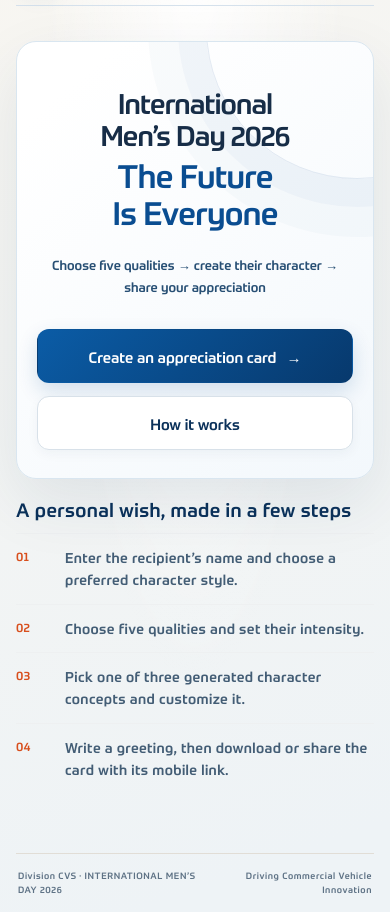
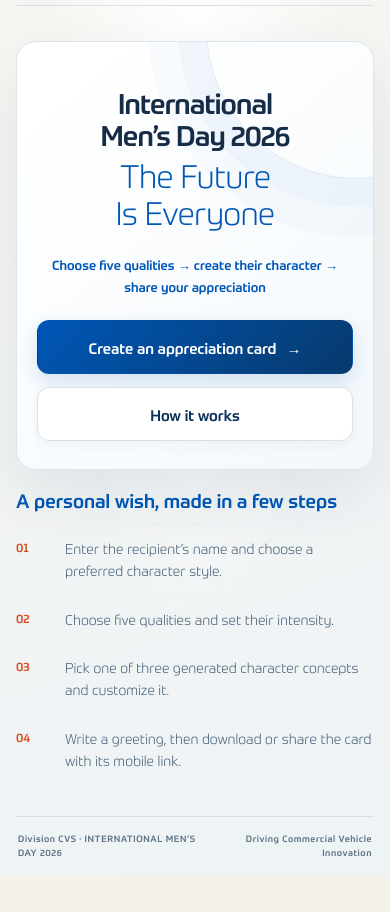
Before and after one commit to ZFCVS/mensday-2026-v22, a plain HTML site: page index.html in a window 390 px wide. Shown: the part 70-982 px from the top of the page. After the commit the page ends 945 px from the top, so only its background shows below. Drawn offline with Linux system fonts and the light colour scheme.

Commit message:
Update index.html

```diff
--- a/index.html
+++ b/index.html
@@ -1,3 +1,4 @@
+
 <!doctype html>
 <html lang="en">
 <head>
@@ -8,76 +9,476 @@
   <meta name="theme-color" content="#f4f1eb">
   <meta name="description" content="Celebrate inclusion with a personalized appreciation card for anyone, as part of International Men’s Day 2026.">
   <title>International Men’s Day 2026</title>
+
+  <!-- ZF PROMETO MEDIUM AND LIGHT -->
   <link rel="stylesheet" href="./src/brand-fonts.css">
+
   <style>
-    :root{font-family:'ZF Prometo',Arial,sans-serif;font-weight:300;color:#172d47;background:#f4f1eb;font-synthesis:none;text-rendering:optimizeLegibility;--navy:#0b315a;--blue:#0a4d91;--muted:#62748a;--line:#e1ddd6;--cream:#f4f1eb}
-    *{box-sizing:border-box}body{margin:0;min-height:100vh;background:radial-gradient(ellipse at 50% 0,#fff 0,transparent 54%),linear-gradient(160deg,#f8f6f1,#eef3f6 92%)}
-    .shell{max-width:1180px;margin:0 auto;padding:24px 28px 18px}.top{height:66px;display:flex;align-items:center;justify-content:flex-start;border-bottom:1px solid var(--line)}
-    .mark{width:56px;height:56px;object-fit:contain;filter:drop-shadow(0 4px 7px #0a4d9120)}
-    main{padding:clamp(40px,7vw,86px) 0 44px}.hero{max-width:900px;margin:0 auto;text-align:center}.eyebrow{color:var(--blue);font-size:10px;font-weight:500;letter-spacing:1.5px;text-transform:uppercase}
-    .hero h1{margin:17px 0 7px;color:#172d47;font-family:'ZF Prometo',Arial,sans-serif;font-size:clamp(38px,6.4vw,72px);font-weight:500;letter-spacing:-2.6px;line-height:1.03}.tagline{margin:0 0 22px;color:#0a4d91;font-size:clamp(17px,2.5vw,24px);font-weight:500;letter-spacing:.15px}
-    .hero-copy{max-width:700px;margin:0 auto;color:#405b75;font-size:15px;font-weight:500;line-height:1.65}.steps-inline{margin:13px auto 0;color:#274f74;font-size:12px;font-weight:500;line-height:1.6}
-    .hero-actions{display:flex;justify-content:center;flex-wrap:wrap;gap:11px;margin-top:27px}.cta{display:inline-flex;min-height:48px;align-items:center;justify-content:center;gap:10px;padding:13px 20px;border:1px solid transparent;border-radius:10px;background:linear-gradient(135deg,#0b5ca6,#07396d);box-shadow:0 8px 20px #0a4d9129;color:#fff;text-decoration:none;font-size:13px;font-weight:500;transition:transform .15s,box-shadow .15s}.cta:hover{transform:translateY(-1px);box-shadow:0 11px 25px #0a4d9138}.cta.secondary{border-color:#d8e1e9;background:#fff;color:var(--navy);box-shadow:0 4px 12px #102b4a0b}.cta.secondary:hover{background:#f8fbff}
-    .content-grid{display:grid;grid-template-columns:minmax(0,1fr);gap:18px;max-width:740px;margin:36px auto 0}.journey,.journey h2{margin:0 0 12px;color:var(--navy);font-size:17px;font-weight:500}.journey ol{list-style:none;counter-reset:step;padding:0;margin:0}.journey li{counter-increment:step;display:grid;grid-template-columns:29px 1fr;align-items:start;gap:9px;padding:10px 0;border-top:1px solid #eef0f1;color:#53677e;font-size:11px;line-height:1.5}.journey li:before{content:counter(step,decimal-leading-zero);padding-top:1px;color:#d84f1d;font-size:9px;font-weight:500}
+    :root {
+      font-family: 'ZF Prometo', Arial, sans-serif;
+      font-weight: 300;
+      color: #172d47;
+      background: #f4f1eb;
+      font-synthesis: none;
+      text-rendering: optimizeLegibility;
 
-    .footer{display:flex;justify-content:space-between;gap:14px;padding:15px 2px 0;border-top:1px solid var(--line);color:#8390a0;font-size:8px;font-weight:500;letter-spacing:.8px}.footer span:last-child{text-align:right}
-    @media(max-width:680px){.shell{padding:12px 16px 16px}.top{height:57px}.mark{width:47px;height:47px}main{padding:48px 0 32px}.hero h1{letter-spacing:-1.5px}.hero-copy{font-size:13px}.steps-inline{font-size:11px}.hero-actions{margin-top:22px}.cta{width:100%;max-width:360px}.content-grid{grid-template-columns:1fr;gap:12px;margin-top:38px}.journey,.footer{font-size:7px;letter-spacing:.4px}}
-    @media(prefers-reduced-motion:reduce){*,*:before,*:after{scroll-behavior:auto!important;transition:none!important}}
-    /* Legibility and energy pass */
-    .shell{max-width:1280px;padding-inline:clamp(16px,3.4vw,48px)}
-    .top{height:76px;border-bottom-color:#d5e1ec}
-    main{padding:clamp(35px,5vw,64px) 0 48px}
-    .hero{position:relative;isolation:isolate;max-width:980px;padding:clamp(28px,5vw,58px);border:1px solid #d9e6f0;border-radius:28px;background:linear-gradient(140deg,#fff 12%,#f3f8fc 100%);box-shadow:0 24px 64px rgba(17,56,91,.09);overflow:hidden}
-    .hero:after{content:"";position:absolute;z-index:-1;width:300px;height:300px;right:-135px;top:-165px;border:1px solid #0a4d911c;border-radius:50%;box-shadow:0 0 0 28px #0a4d9108,0 0 0 58px #0a4d9106}
-    .eyebrow{font-size:13px;letter-spacing:1.4px}
-    .hero h1{font-size:clamp(32px,4.0vw,46px);letter-spacing:-1.15px;line-height:1.13;text-wrap:balance}
-    .tagline{font-size:clamp(35px,4.6vw,52px);font-weight:500;line-height:1.14;letter-spacing:-1.0px;color:#0a4d91;margin-bottom:24px;text-wrap:balance}
-    .hero-copy{max-width:760px;font-size:18px;line-height:1.65;color:#405b75}
-    .steps-inline{font-size:15px;color:#274f74;margin-top:17px}
-    .hero-actions{gap:13px;margin-top:31px}
-    .cta{min-height:56px;padding:15px 23px;border-radius:12px;font-size:16px}
-    .content-grid{gap:20px;max-width:740px;margin-top:28px}
-    .journey,
-    .journey h2{font-size:22px}
-    .journey li{grid-template-columns:38px 1fr;gap:11px;padding:13px 0;font-size:15px;line-height:1.55;color:#435d75}
-    .journey li:before{font-size:12px}
+      --navy: #0b315a;
+      --blue: #0057b7;
+      --muted: #62748a;
+      --line: #e1ddd6;
+      --cream: #f4f1eb;
+    }
 
+    * {
+      box-sizing: border-box;
+    }
 
+    body {
+      margin: 0;
+      min-height: 100vh;
+      background:
+        radial-gradient(
+          ellipse at 50% 0,
+          #fff 0,
+          transparent 54%
+        ),
+        linear-gradient(
+          160deg,
+          #f8f6f1,
+          #eef3f6 92%
+        );
+    }
 
+    /* MAIN PAGE CONTAINER */
 
+    .shell {
+      max-width: 1280px;
+      margin: 0 auto;
+      padding: 24px clamp(16px, 3.4vw, 48px) 18px;
+    }
 
-    .footer{font-size:11px;letter-spacing:.6px;color:#5e7285}
-    @media(max-width:680px){.top{height:64px}.brand strong{font-size:17px}.brand small{font-size:9px}.hero{padding:28px 20px;border-radius:20px}.hero h1{font-size:clamp(28px,7vw,36px);letter-spacing:-.8px}.tagline{font-size:clamp(32px,8.2vw,40px);letter-spacing:-.65px}.hero-copy{font-size:16px}.steps-inline{font-size:13px;line-height:1.7}.cta{min-height:54px;font-size:15px}.content-grid{margin-top:18px}.journey,.journey h2{font-size:19px}.journey li{font-size:14px}.footer{font-size:9px;line-height:1.5}}
+    /* HEADER */
+
+    .top {
+      height: 76px;
+      display: flex;
+      align-items: center;
+      justify-content: flex-start;
+      border-bottom: 1px solid #d5e1ec;
+    }
+
+    .mark {
+      width: 56px;
+      height: 56px;
+      object-fit: contain;
+      filter: drop-shadow(0 4px 7px #0a4d9120);
+    }
+
+    main {
+      padding: clamp(35px, 5vw, 64px) 0 48px;
+    }
+
+    /* HERO SECTION */
+
+    .hero {
+      position: relative;
+      isolation: isolate;
+      max-width: 980px;
+      margin: 0 auto;
+      padding: clamp(28px, 5vw, 58px);
+      border: 1px solid #d9e6f0;
+      border-radius: 28px;
+      background: linear-gradient(
+        140deg,
+        #fff 12%,
+        #f3f8fc 100%
+      );
+      box-shadow: 0 24px 64px rgba(17, 56, 91, .09);
+      overflow: hidden;
+      text-align: center;
+    }
+
+    .hero::after {
+      content: "";
+      position: absolute;
+      z-index: -1;
+      width: 300px;
+      height: 300px;
+      right: -135px;
+      top: -165px;
+      border: 1px solid #0057b71c;
+      border-radius: 50%;
+      box-shadow:
+        0 0 0 28px #0057b708,
+        0 0 0 58px #0057b706;
+    }
+
+    /* =======================================
+       INTERNATIONAL MEN'S DAY HEADING
+       ZF PROMETO MEDIUM
+       CHANGE FONT SIZE HERE
+       ======================================= */
+
+    .hero h1 {
+      margin: 17px 0 7px;
+      font-family: 'ZF Prometo', Arial, sans-serif;
+      font-size: clamp(32px, 4vw, 46px);
+      font-weight: 500;
+      letter-spacing: -1.15px;
+      line-height: 1.13;
+      color: #172d47;
+      text-wrap: balance;
+    }
+
+    /* =======================================
+       THE FUTURE IS EVERYONE
+       ZF PROMETO LIGHT
+       CHANGE FONT SIZE HERE
+       ======================================= */
+
+    .tagline {
+      margin: 0 0 24px;
+      font-family: 'ZF Prometo', Arial, sans-serif;
+      font-size: clamp(35px, 4.6vw, 52px);
+      font-weight: 300;
+      letter-spacing: -1px;
+      line-height: 1.14;
+      color: #0057b7;
+      text-wrap: balance;
+    }
+
+    /* SUPPORTING TEXT */
+
+    .hero-copy {
+      max-width: 760px;
+      margin: 0 auto;
+      color: #405b75;
+      font-size: 18px;
+      font-weight: 300;
+      line-height: 1.65;
+    }
+
+    .steps-inline {
+      margin: 17px auto 0;
+      color: #0057b7;
+      font-size: 15px;
+      font-weight: 500;
+      line-height: 1.6;
+    }
+
+    /* CTA BUTTONS */
+
+    .hero-actions {
+      display: flex;
+      justify-content: center;
+      flex-wrap: wrap;
+      gap: 13px;
+      margin-top: 31px;
+    }
+
+    .cta {
+      display: inline-flex;
+      min-height: 56px;
+      align-items: center;
+      justify-content: center;
+      gap: 10px;
+      padding: 15px 23px;
+      border: 1px solid transparent;
+      border-radius: 12px;
+      background: linear-gradient(
+        135deg,
+        #0057b7,
+        #07396d
+      );
+      box-shadow: 0 8px 20px #0057b729;
+      color: #fff;
+      text-decoration: none;
+      font-family: 'ZF Prometo', Arial, sans-serif;
+      font-size: 16px;
+      font-weight: 500;
+      transition:
+        transform .15s,
+        box-shadow .15s;
+    }
+
+    .cta:hover {
+      transform: translateY(-1px);
+      box-shadow: 0 11px 25px #0057b738;
+    }
+
+    .cta.secondary {
+      border-color: #d8e1e9;
+      background: #fff;
+      color: var(--navy);
+      box-shadow: 0 4px 12px #102b4a0b;
+    }
+
+    .cta.secondary:hover {
+      background: #f8fbff;
+    }
+
+    /* HOW IT WORKS */
+
+    .content-grid {
+      display: grid;
+      grid-template-columns: minmax(0, 1fr);
+      gap: 20px;
+      max-width: 740px;
+      margin: 28px auto 0;
+    }
+
+    .journey {
+      color: var(--navy);
+    }
+
+    .journey h2 {
+      margin: 0 0 12px;
+      color: #0057b7;
+      font-family: 'ZF Prometo', Arial, sans-serif;
+      font-size: 22px;
+      font-weight: 500;
+    }
+
+    .journey ol {
+      list-style: none;
+      counter-reset: step;
+      padding: 0;
+      margin: 0;
+    }
+
+    .journey li {
+      counter-increment: step;
+      display: grid;
+      grid-template-columns: 38px 1fr;
+      align-items: start;
+      gap: 11px;
+      padding: 13px 0;
+      border-top: 1px solid #eef0f1;
+      color: #435d75;
+      font-size: 15px;
+      font-weight: 300;
+      line-height: 1.55;
+    }
+
+    .journey li::before {
+      content: counter(step, decimal-leading-zero);
+      padding-top: 1px;
+      color: #d84f1d;
+      font-size: 12px;
+      font-weight: 500;
+    }
+
+    /* FOOTER */
+
+    .footer {
+      display: flex;
+      justify-content: space-between;
+      gap: 14px;
+      padding: 15px 2px 0;
+      border-top: 1px solid var(--line);
+      color: #5e7285;
+      font-size: 11px;
+      font-weight: 500;
+      letter-spacing: .6px;
+    }
+
+    .footer span:last-child {
+      text-align: right;
+    }
+
+    /* =======================================
+       MOBILE RESPONSIVE DESIGN
+       CHANGE MOBILE FONT SIZES HERE
+       ======================================= */
+
+    @media (max-width: 680px) {
+      .shell {
+        padding: 12px 16px 16px;
+      }
+
+      .top {
+        height: 64px;
+      }
+
+      .mark {
+        width: 47px;
+        height: 47px;
+      }
+
+      main {
+        padding: 35px 0 32px;
+      }
+
+      .hero {
+        padding: 28px 20px;
+        border-radius: 20px;
+      }
+
+      /* MOBILE EVENT HEADING SIZE */
+      .hero h1 {
+        font-size: clamp(28px, 7vw, 36px);
+        letter-spacing: -.8px;
+      }
+
+      /* MOBILE TAGLINE SIZE */
+      .tagline {
+        font-size: clamp(32px, 8.2vw, 40px);
+        letter-spacing: -.65px;
+      }
+
+      .hero-copy {
+        font-size: 16px;
+      }
+
+      .steps-inline {
+        font-size: 13px;
+        line-height: 1.7;
+      }
+
+      .hero-actions {
+        margin-top: 22px;
+      }
+
+      .cta {
+        width: 100%;
+        max-width: 360px;
+        min-height: 54px;
+        font-size: 15px;
+      }
+
+      .content-grid {
+        margin-top: 18px;
+      }
+
+      .journey h2 {
+        font-size: 19px;
+      }
+
+      .journey li {
+        font-size: 14px;
+      }
+
+      .footer {
+        font-size: 9px;
+        line-height: 1.5;
+      }
+    }
+
+    @media (prefers-reduced-motion: reduce) {
+      *,
+      *::before,
+      *::after {
+        scroll-behavior: auto !important;
+        transition: none !important;
+      }
+    }
   </style>
 </head>
+
 <body>
   <div class="shell">
+
+    <!-- HEADER -->
     <header class="top">
-      <img class="mark" src="./assets/brand/zf-logo-blue.png" alt="ZF logo">
+      <img
+        class="mark"
+        src="./assets/brand/zf-logo-blue.png"
+        alt="ZF logo"
+      >
     </header>
+
     <main>
+
+      <!-- HERO SECTION -->
       <section class="hero" aria-labelledby="event-title">
-        <h1 id="event-title">International Men’s Day 2026</h1>
-        <p class="tagline">The Future Is Everyone</p>
-        <p class="steps-inline">Choose five qualities <span aria-hidden="true">→</span> create their character <span aria-hidden="true">→</span> share your appreciation</p>
+
+        <h1 id="event-title">
+          International Men’s Day 2026
+        </h1>
+
+        <p class="tagline">
+          The Future Is Everyone
+        </p>
+
+        <p class="steps-inline">
+          Choose five qualities
+          <span aria-hidden="true">→</span>
+          create their character
+          <span aria-hidden="true">→</span>
+          share your appreciation
+        </p>
+
+        <!-- CTA BUTTONS -->
         <div class="hero-actions">
-          <a class="cta" href="./block-figure.html">Create an appreciation card <span aria-hidden="true">→</span></a>
-          <a class="cta secondary" href="#how-it-works">How it works</a>
+
+          <a
+            class="cta"
+            href="./block-figure.html"
+          >
+            Create an appreciation card
+            <span aria-hidden="true">→</span>
+          </a>
+
+          <a
+            class="cta secondary"
+            href="#how-it-works"
+          >
+            How it works
+          </a>
+
         </div>
       </section>
-      <section class="content-grid" id="how-it-works" aria-label="How to create and share a card">
+
+      <!-- HOW IT WORKS -->
+      <section
+        class="content-grid"
+        id="how-it-works"
+        aria-label="How to create and share a card"
+      >
+
         <div class="journey">
-          <h2>A personal wish, made in a few steps</h2>
+
+          <h2>
+            A personal wish, made in a few steps
+          </h2>
+
           <ol>
-            <li>Enter the recipient’s name and choose a preferred character style.</li>
-            <li>Choose five qualities and set their intensity.</li>
-            <li>Pick one of three generated character concepts and customize it.</li>
-            <li>Write a greeting, then download or share the card with its mobile link.</li>
+            <li>
+              Enter the recipient’s name and choose
+              a preferred character style.
+            </li>
+
+            <li>
+              Choose five qualities and set their intensity.
+            </li>
+
+            <li>
+              Pick one of three generated character
+              concepts and customize it.
+            </li>
+
+            <li>
+              Write a greeting, then download or share
+              the card with its mobile link.
+            </li>
           </ol>
+
         </div>
       </section>
+
     </main>
-    <footer class="footer"><span>Division CVS · INTERNATIONAL MEN’S DAY 2026</span><span>Driving Commercial Vehicle Innovation</span></footer>
+
+    <!-- FOOTER -->
+    <footer class="footer">
+      <span>
+        Division CVS · INTERNATIONAL MEN’S DAY 2026
+      </span>
+
+      <span>
+        Driving Commercial Vehicle Innovation
+      </span>
+    </footer>
+
   </div>
 </body>
 </html>
```
